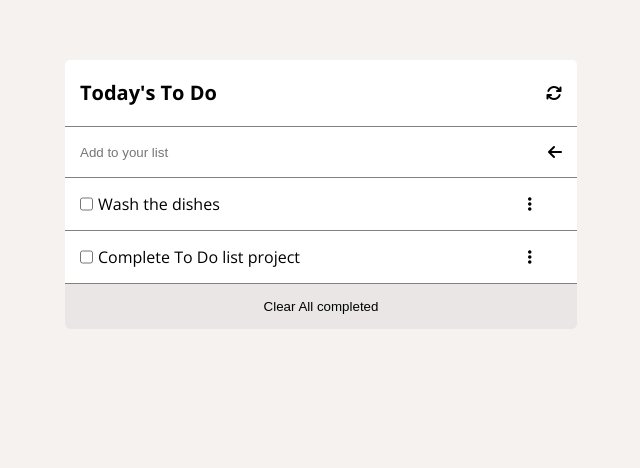
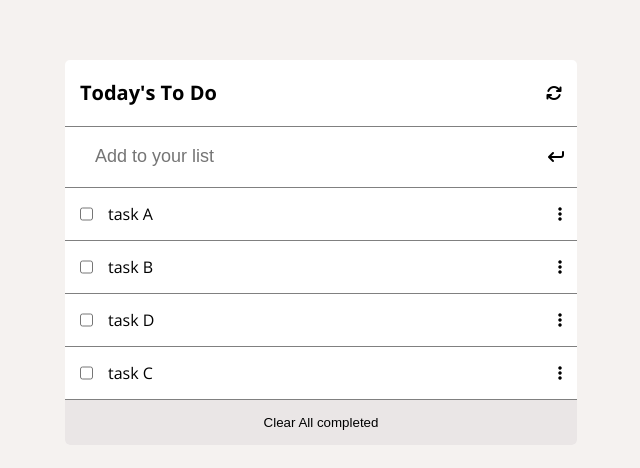
Before and after one commit to codehass/ToDolist, a website built with webpack: page src/index.html in a window 1280 px wide. Shown: the part 180-648 px from the top of the page, without its empty margins (319-959 px from the left). Built offline with nearby package versions, Linux system fonts and the light colour scheme; files whose address does not match are found by name.

Commit message:
Add style and script

```diff
--- a/src/index.html
+++ b/src/index.html
@@ -30,25 +30,11 @@
 
       <form action="">
         <input type="text" placeholder="Add to your list" />
-        <i class="fa-solid fa-arrow-left"></i>
+        <i class="fa fa-arrow-turn-down icon"></i>
       </form>
 
-      <ul class="tasks">
-        <li>
-          <input type="checkbox" />
-          <div class="task">
-            <p>Wash the dishes</p>
-            <i class="fa-solid fa-ellipsis-vertical"></i>
-          </div>
-        </li>
-        <li>
-          <input type="checkbox" />
-          <div class="task">
-            <p>Complete To Do list project</p>
-            <i class="fa-solid fa-ellipsis-vertical"></i>
-          </div>
-        </li>
-      </ul>
+      <!-- Add Tasks  -->
+      <ul class="tasks"></ul>
       <button>Clear All completed</button>
     </div>
   </body>
--- a/src/index.js
+++ b/src/index.js
@@ -1,35 +1,41 @@
-import _ from 'lodash';
 import './style.css';
 
 const tasks = [
   {
-    description: 'A',
-    completed: '1',
-    index: '1',
+    description: 'task A',
+    completed: true,
+    index: 1,
   },
   {
-    description: 'A',
-    completed: '1',
-    index: '2',
+    description: 'task B',
+    completed: true,
+    index: 2,
   },
   {
-    description: 'A',
-    completed: '1',
-    index: '',
+    description: 'task C',
+    completed: false,
+    index: 4,
   },
   {
-    description: 'A',
-    completed: '1',
-    index: '3',
+    description: 'task D',
+    completed: false,
+    index: 3,
   },
 ];
 
-// function component() {
+const Tasks = document.querySelector('.tasks');
+const sortTasks = tasks.sort((a, b) => a.index - b.index);
 
-// Lodash, now imported by this script
-//   element.innerHTML = _.join(['Hello', 'webpack'], ' ');
+function listTasks() {
+  sortTasks.forEach((i) => {
+    Tasks.innerHTML += `<li>
+    <input type="checkbox" />
+    <div class="task">
+      <p>${i.description}</p>
+      <i class="fa-solid fa-ellipsis-vertical"></i>
+    </div>
+  </li>`;
+  });
+}
 
-//   return element;
-// }
-
-// document.body.appendChild(component());
+listTasks();
--- a/src/style.css
+++ b/src/style.css
@@ -40,34 +40,35 @@ h2 {
 form {
   display: flex;
   align-items: center;
-  padding: 15px;
+  padding: 5px 15px;
   justify-content: space-between;
   width: 100%;
   border-bottom: 1px solid gray;
 }
 
+form input {
+  border: 0 solid;
+  color: #ccc;
+  width: 90%;
+  height: 50px;
+}
+
+form i {
+  transform: rotate(90deg);
+}
+
 .tasks li {
   display: flex;
-  gap: 5px;
-}
-
-form input {
-  border: 0 solid;
-  height: 20px;
-  width: 160px;
-  color: #ccc;
+  gap: 15px;
+  padding: 15px;
+  border-bottom: 1px solid gray;
 }
 
 .task {
   display: flex;
   justify-content: space-between;
   align-items: center;
-  width: 90%;
-}
-
-.tasks li {
-  padding: 15px;
-  border-bottom: 1px solid gray;
+  width: 95%;
 }
 
 button {
@@ -79,3 +80,8 @@ button {
   border-top-left-radius: 0;
   border-top-right-radius: 0;
 }
+
+::placeholder {
+  font-size: 18px;
+  padding-left: 15px;
+}
```
